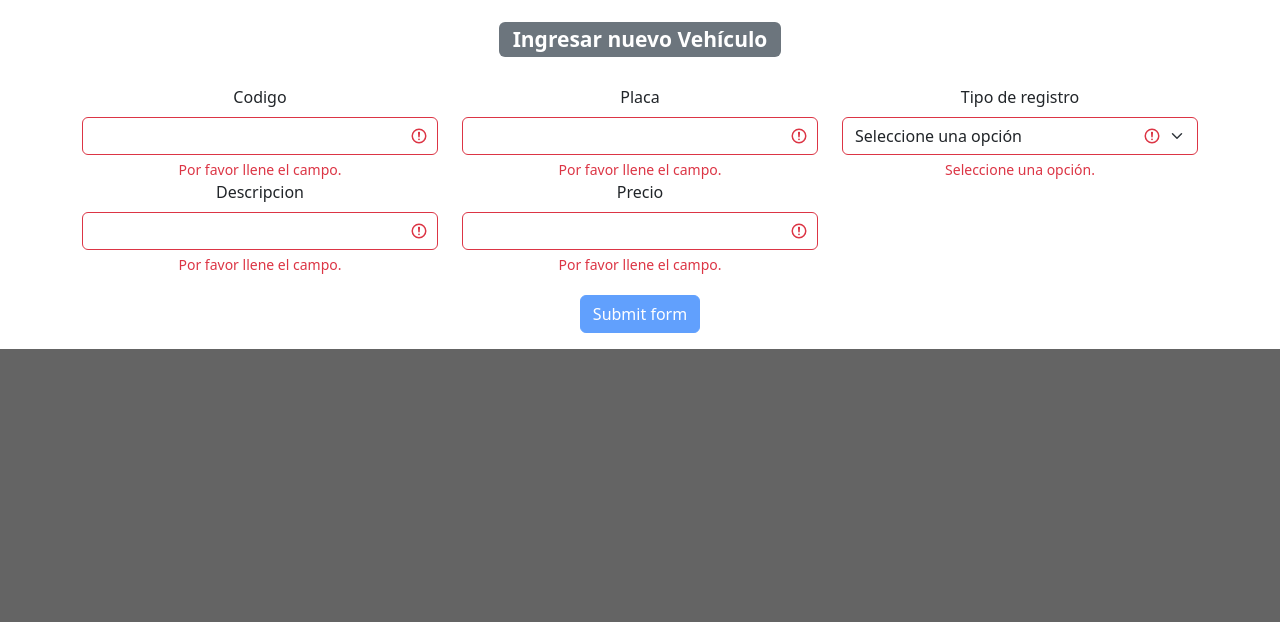
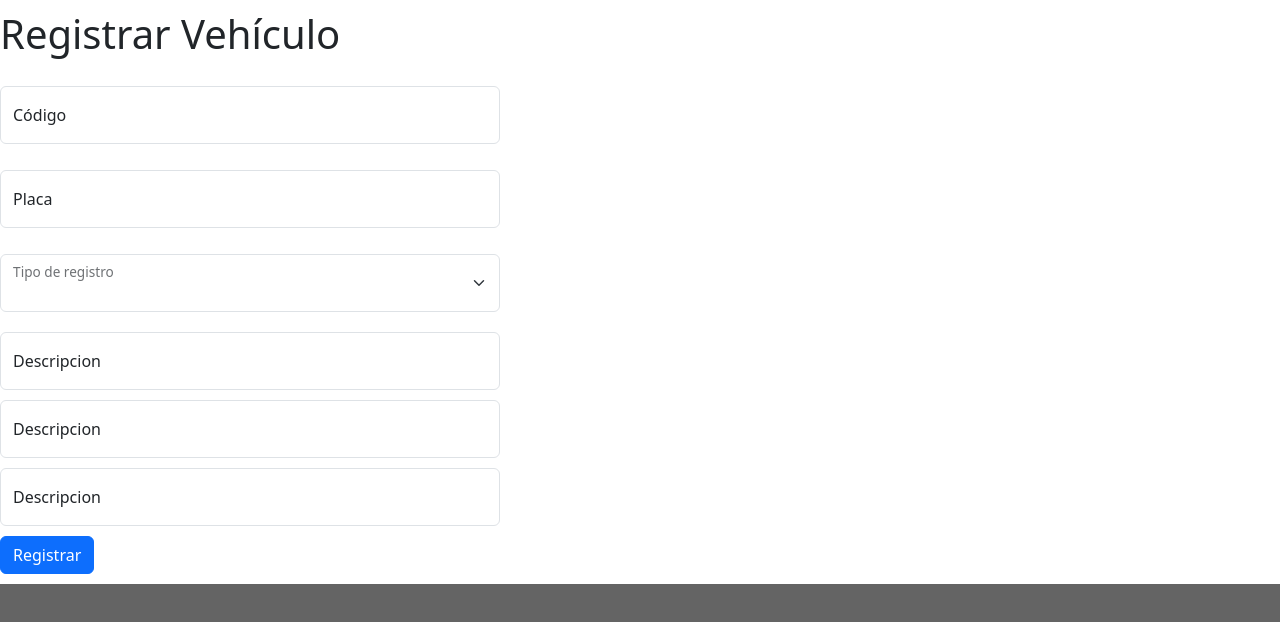
Before and after one commit to jgarzon97/ExamenH2, an Angular app: page /admin/vehiculo/ingresar in a window 1280 px wide. Shown: the top 622 px of the page. Built offline with nearby package versions, Linux system fonts and the light colour scheme.

Commit message:
formularios de registro

```diff
--- a/src/app/components/admin-vehiculos/ingresar/ingresar.component.html
+++ b/src/app/components/admin-vehiculos/ingresar/ingresar.component.html
@@ -1,59 +1,43 @@
-<div class="container text-center">
-    <h3 class="text-center" style="padding: 20px;"><span class="badge bg-secondary">Ingresar nuevo Vehículo</span></h3>
-    <form class="was-validated row align-items-start">
-        <div class="col-6 col-sm-4">
-            <label for="validationDefault01" class="form-label">Codigo</label>
-            <input type="number" class="form-control" id="validationDefault01" min="0" required>
-            <div class="invalid-feedback">
-                Por favor llene el campo.
-            </div>
+<div class="fondo" style="width: 500px; padding-top: 10px;">
+    <h1 style="padding-bottom: 20px;">Registrar Vehículo</h1>
+    <form [formGroup]="vehiculo" (ngSubmit)="onSubmit()">
+        <!-- Código -->
+        <div style="padding-bottom: 10px;" class="form-floating mb-3">
+            <input formControlName="codigo" type="number" class="form-control" placeholder="">
+            <label for="floatingInput">Código</label>
         </div>
+        <!-- Placa -->
+        <div style="padding-bottom: 10px;" class="form-floating mb-3">
+            <input formControlName="placa" type="text" class="form-control" placeholder="" maxlength="6" minlength="6">
+            <label for="floatingInput">Placa</label>
 
-        <div class="col-6 col-sm-4">
-            <label for="validationDefault02" class="form-label">Placa</label>
-            <input type="text" class="form-control" id="validationDefault02" maxlength="6" minlength="6" required>
-            <div class="invalid-feedback">
-                Por favor llene el campo.
-            </div>
         </div>
-
-        <div class="col-6 col-sm-4">
-            <label for="validationServer03" class="form-label">Tipo de registro</label>
-            <select class="form-select" required aria-label="select example" [(ngModel)]="tipoRegistro" name="tipoRegistro">
-                <option value="">Seleccione una opción</option>
-                <option value="preventivo">mantenimiento preventivo</option>
-                <option value="correctivo">mantenimiento correctivo</option>
-                <option value="flete">flete</option>
+        <!-- Registro -->
+        <div style="padding-bottom: 20px;" class="form-floating">
+            <select formControlName="tipo_registro" class="form-select" aria-label="Floating label select example">
+                <option value="preventivo">Preventivo</option>
+                <option value="correctivo">Correctivo</option>
+                <option value="flete">Flete</option>
             </select>
-            <div class="invalid-feedback">Seleccione una opción.</div>
+            <label for="floatingSelect">Tipo de registro</label>
         </div>
-
-        <div class="col-4 col-sm-4" *ngIf="tipoRegistro === 'flete'">
-            <label for="validationDefault06" class="form-label">Anticipo</label>
-            <input type="number" class="form-control" id="validationDefault06" step="0.01" min="0" required>
-            <div class="invalid-feedback">
-                Por favor llene el campo.
-            </div>
+        <!-- Descripcion -->
+        <div style="padding-bottom: 10px;" class="form-floating">
+            <input formControlName="descripcion" type="text" class="form-control" placeholder="">
+            <label for="floatingTextarea">Descripcion</label>
         </div>
-
-        <div class="col-4 col-sm-4">
-            <label for="validationDefault04" class="form-label">Descripcion</label>
-            <input type="text" class="form-control" id="validationDefault04" required>
-            <div class="invalid-feedback">
-                Por favor llene el campo.
-            </div>
+        <!-- Precio -->
+        <div style="padding-bottom: 10px;" class="form-floating">
+            <input formControlName="descripcion" type="number" class="form-control" placeholder="" step="0.01" min="0">
+            <label for="floatingTextarea">Descripcion</label>
         </div>
-
-        <div class="col-4 col-sm-4">
-            <label for="validationDefault05" class="form-label">Precio</label>
-            <input type="number" class="form-control" id="validationDefault05" step="0.01" min="0" required>
-            <div class="invalid-feedback">
-                Por favor llene el campo.
-            </div>
+        <!-- Anticipo -->
+        <div style="padding-bottom: 10px;" class="form-floating">
+            <input formControlName="descripcion" type="number" class="form-control" placeholder="" step="0.01" min="0">
+            <label for="floatingTextarea">Descripcion</label>
         </div>
-
-        <div class="mb-3" style="padding-top: 20px;">
-            <button class="btn btn-primary" type="submit" disabled>Submit form</button>
+        <div style="padding-bottom: 10px;">
+            <button type="submit" class="btn btn-primary btn-block">Registrar</button>
         </div>
     </form>
 </div>
--- a/src/app/components/admin-vehiculos/ingresar/ingresar.component.ts
+++ b/src/app/components/admin-vehiculos/ingresar/ingresar.component.ts
@@ -1,12 +1,57 @@
 import { Component } from '@angular/core';
+import { FormBuilder, FormGroup } from '@angular/forms';
+import { ActivatedRoute, Router } from '@angular/router';
+import { VehiculosService } from 'src/app/services/vehiculos.service';
 
 @Component({
   selector: 'app-ingresar',
   templateUrl: './ingresar.component.html',
   styleUrls: ['./ingresar.component.css']
 })
+
 export class IngresarComponent {
 
-  tipoRegistro: string = '';
+  vehiculo!: FormGroup;
 
+  constructor(
+    private activatedRoute: ActivatedRoute,
+    private vehiculosService: VehiculosService,
+    private router: Router,
+    private fb: FormBuilder) {
+    this.vehiculo = this.fb.group({
+      codigo: '',
+      placa: '',
+      tipo_registro: 'Seleccione el registro',
+      descripcion: '',
+      precio: '',
+      anticipo: '',
+      id_usuario: ''
+    });
+  }
+
+  getUserIdFromLocalStorage(): string | null {
+    const userIdString = localStorage.getItem('id');
+    return userIdString;
+  }
+
+  ngOnInit(): void {
+    this.getUserIdFromLocalStorage();
+  }
+
+  onSubmit() {
+    const data = this.vehiculo.value;
+    console.log(data);
+      this.vehiculosService.createVehiculo(data).subscribe(
+        response => {
+          console.log("Registrado: " + data);
+          window.location.href = '/vehiculos';
+        }, error => {
+          console.log("Error: " + error)
+        }
+      );
+  }
+
+  volver() {
+    this.router.navigate(['vehiculos']);
+  }
 }
```
Also changed, not shown: 1 other file (tests, documents, lock files or other folders).
